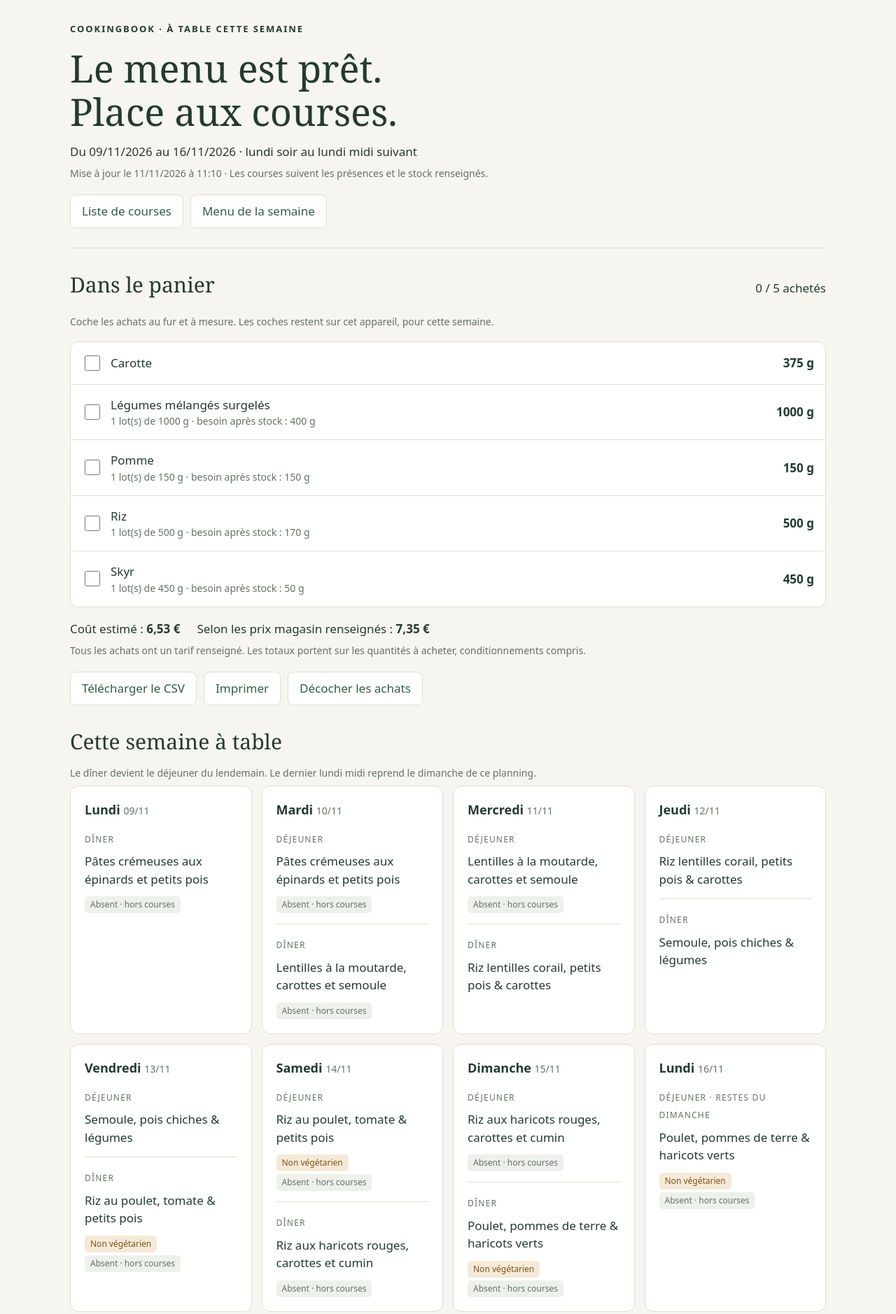
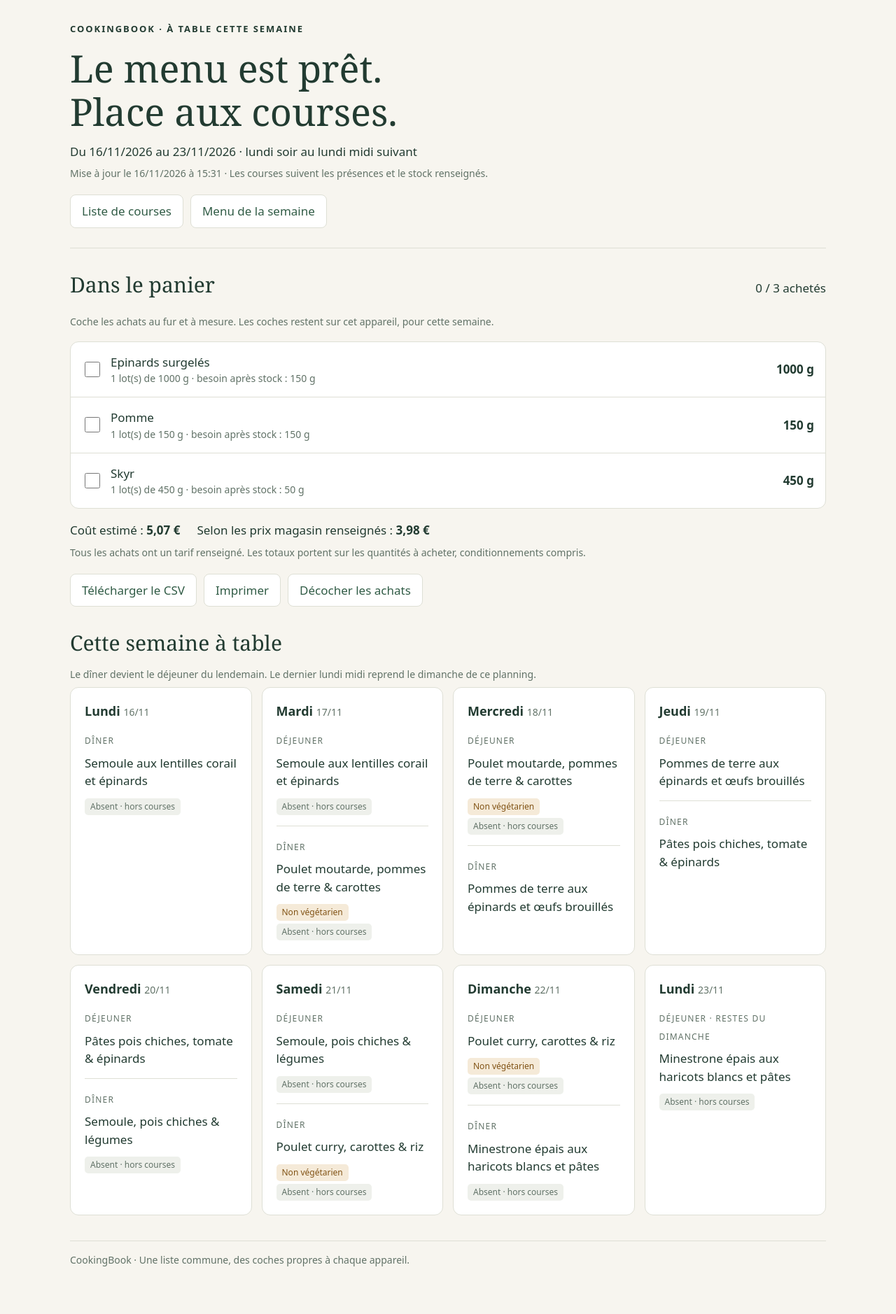
Before and after one commit to Thomas-Toignons/CookingBook, a plain HTML site: page docs/index.html in a window 1280 px wide. Shown: the top 1878 px of the page at 70% size. Drawn offline with Linux system fonts and the light colour scheme.

Commit message:
Actualiser le menu et la liste de courses

```diff
--- a/docs/courses.csv
+++ b/docs/courses.csv
@@ -1,6 +1,4 @@
 ingredient;unite;quantite_necessaire;stock_quantite;quantite_manquante;quantite_conditionnement;nombre_conditionnements;quantite_a_acheter;cout_estime;cout_reel
-Carotte;g;375.0;0.0;375.0;;;375.0;0.56;0.75
-Légumes mélangés surgelés;g;400.0;0.0;400.0;1000.0;1;1000.0;2.3;2.0
+Epinards surgelés;g;750.0;600.0;150.0;1000.0;1;1000.0;2.5;1.49
 Pomme;g;300.0;150.0;150.0;150.0;1;150.0;0.32;0.6
-Riz;g;240.0;70.0;170.0;500.0;1;500.0;1.1;2.11
 Skyr;g;500.0;450.0;50.0;450.0;1;450.0;2.25;1.89
--- a/docs/index.html
+++ b/docs/index.html
@@ -37,38 +37,36 @@
     @media print { body { background:white; font-size:12px; } main { max-width:none; padding:0; } nav,.actions,footer { display:none; } h1 { font-size:28px; } .jour,.courses li { break-inside:avoid; } .grille { grid-template-columns:repeat(3,1fr); } }
   </style>
 </head>
-<body data-semaine="2026-11-09">
+<body data-semaine="2026-11-16">
 <main>
   <header>
     <div class="signature">CookingBook · À table cette semaine</div>
     <h1>Le menu est prêt.<br>Place aux courses.</h1>
-    <p>Du 09/11/2026 au 16/11/2026 · lundi soir au lundi midi suivant</p>
-    <p class="secondaire">Mise à jour le 11/11/2026 à 11:10 · Les courses suivent les présences et le stock renseignés.</p>
+    <p>Du 16/11/2026 au 23/11/2026 · lundi soir au lundi midi suivant</p>
+    <p class="secondaire">Mise à jour le 16/11/2026 à 15:31 · Les courses suivent les présences et le stock renseignés.</p>
     <nav aria-label="Navigation"><a href="#courses">Liste de courses</a><a href="#menu">Menu de la semaine</a></nav>
   </header>
   <section id="courses" aria-labelledby="titre-courses">
-    <div class="entete"><h2 id="titre-courses">Dans le panier</h2><span id="progression" aria-live="polite">5 ingrédients</span></div>
+    <div class="entete"><h2 id="titre-courses">Dans le panier</h2><span id="progression" aria-live="polite">3 ingrédients</span></div>
     <p class="secondaire">Coche les achats au fur et à mesure. Les coches restent sur cet appareil, pour cette semaine.</p>
-    <ul class="courses"><li><label for="achat-0"><input id="achat-0" type="checkbox" data-ingredient="Carotte"><span class="ingredient">Carotte</span><span class="quantite">375 g</span></label></li>
-<li><label for="achat-1"><input id="achat-1" type="checkbox" data-ingredient="Légumes mélangés surgelés"><span class="ingredient">Légumes mélangés surgelés<small class="secondaire">1 lot(s) de 1000 g · besoin après stock : 400 g</small></span><span class="quantite">1000 g</span></label></li>
-<li><label for="achat-2"><input id="achat-2" type="checkbox" data-ingredient="Pomme"><span class="ingredient">Pomme<small class="secondaire">1 lot(s) de 150 g · besoin après stock : 150 g</small></span><span class="quantite">150 g</span></label></li>
-<li><label for="achat-3"><input id="achat-3" type="checkbox" data-ingredient="Riz"><span class="ingredient">Riz<small class="secondaire">1 lot(s) de 500 g · besoin après stock : 170 g</small></span><span class="quantite">500 g</span></label></li>
-<li><label for="achat-4"><input id="achat-4" type="checkbox" data-ingredient="Skyr"><span class="ingredient">Skyr<small class="secondaire">1 lot(s) de 450 g · besoin après stock : 50 g</small></span><span class="quantite">450 g</span></label></li></ul>
-    <div class="budget"><span>Coût estimé : <strong>6,53 €</strong></span><span>Selon les prix magasin renseignés : <strong>7,35 €</strong></span></div>
+    <ul class="courses"><li><label for="achat-0"><input id="achat-0" type="checkbox" data-ingredient="Epinards surgelés"><span class="ingredient">Epinards surgelés<small class="secondaire">1 lot(s) de 1000 g · besoin après stock : 150 g</small></span><span class="quantite">1000 g</span></label></li>
+<li><label for="achat-1"><input id="achat-1" type="checkbox" data-ingredient="Pomme"><span class="ingredient">Pomme<small class="secondaire">1 lot(s) de 150 g · besoin après stock : 150 g</small></span><span class="quantite">150 g</span></label></li>
+<li><label for="achat-2"><input id="achat-2" type="checkbox" data-ingredient="Skyr"><span class="ingredient">Skyr<small class="secondaire">1 lot(s) de 450 g · besoin après stock : 50 g</small></span><span class="quantite">450 g</span></label></li></ul>
+    <div class="budget"><span>Coût estimé : <strong>5,07 €</strong></span><span>Selon les prix magasin renseignés : <strong>3,98 €</strong></span></div>
     <p class="secondaire">Tous les achats ont un tarif renseigné. Les totaux portent sur les quantités à acheter, conditionnements compris.</p>
     <div class="actions"><a href="courses.csv" download>Télécharger le CSV</a><button id="imprimer" type="button">Imprimer</button><button id="reinitialiser" type="button">Décocher les achats</button></div>
   </section>
   <section id="menu" aria-labelledby="titre-menu">
     <h2 id="titre-menu">Cette semaine à table</h2>
     <p class="secondaire">Le dîner devient le déjeuner du lendemain. Le dernier lundi midi reprend le dimanche de ce planning.</p>
-    <div class="grille"><article class="jour"><h3>Lundi <small>09/11</small></h3><div class="repas"><span class="label">Dîner</span><p>Pâtes crémeuses aux épinards et petits pois</p><span class="absent">Absent · hors courses</span></div></article>
-<article class="jour"><h3>Mardi <small>10/11</small></h3><div class="repas"><span class="label">Déjeuner</span><p>Pâtes crémeuses aux épinards et petits pois</p><span class="absent">Absent · hors courses</span></div><div class="repas"><span class="label">Dîner</span><p>Lentilles à la moutarde, carottes et semoule</p><span class="absent">Absent · hors courses</span></div></article>
-<article class="jour"><h3>Mercredi <small>11/11</small></h3><div class="repas"><span class="label">Déjeuner</span><p>Lentilles à la moutarde, carottes et semoule</p><span class="absent">Absent · hors courses</span></div><div class="repas"><span class="label">Dîner</span><p>Riz lentilles corail, petits pois &amp; carottes</p></div></article>
-<article class="jour"><h3>Jeudi <small>12/11</small></h3><div class="repas"><span class="label">Déjeuner</span><p>Riz lentilles corail, petits pois &amp; carottes</p></div><div class="repas"><span class="label">Dîner</span><p>Semoule, pois chiches &amp; légumes</p></div></article>
-<article class="jour"><h3>Vendredi <small>13/11</small></h3><div class="repas"><span class="label">Déjeuner</span><p>Semoule, pois chiches &amp; légumes</p></div><div class="repas"><span class="label">Dîner</span><p>Riz au poulet, tomate &amp; petits pois</p><span class="badge">Non végétarien</span><span class="absent">Absent · hors courses</span></div></article>
-<article class="jour"><h3>Samedi <small>14/11</small></h3><div class="repas"><span class="label">Déjeuner</span><p>Riz au poulet, tomate &amp; petits pois</p><span class="badge">Non végétarien</span><span class="absent">Absent · hors courses</span></div><div class="repas"><span class="label">Dîner</span><p>Riz aux haricots rouges, carottes et cumin</p><span class="absent">Absent · hors courses</span></div></article>
-<article class="jour"><h3>Dimanche <small>15/11</small></h3><div class="repas"><span class="label">Déjeuner</span><p>Riz aux haricots rouges, carottes et cumin</p><span class="absent">Absent · hors courses</span></div><div class="repas"><span class="label">Dîner</span><p>Poulet, pommes de terre &amp; haricots verts</p><span class="badge">Non végétarien</span><span class="absent">Absent · hors courses</span></div></article>
-<article class="jour"><h3>Lundi <small>16/11</small></h3><div class="repas"><span class="label">Déjeuner · restes du dimanche</span><p>Poulet, pommes de terre &amp; haricots verts</p><span class="badge">Non végétarien</span><span class="absent">Absent · hors courses</span></div></article></div>
+    <div class="grille"><article class="jour"><h3>Lundi <small>16/11</small></h3><div class="repas"><span class="label">Dîner</span><p>Semoule aux lentilles corail et épinards</p><span class="absent">Absent · hors courses</span></div></article>
+<article class="jour"><h3>Mardi <small>17/11</small></h3><div class="repas"><span class="label">Déjeuner</span><p>Semoule aux lentilles corail et épinards</p><span class="absent">Absent · hors courses</span></div><div class="repas"><span class="label">Dîner</span><p>Poulet moutarde, pommes de terre &amp; carottes</p><span class="badge">Non végétarien</span><span class="absent">Absent · hors courses</span></div></article>
+<article class="jour"><h3>Mercredi <small>18/11</small></h3><div class="repas"><span class="label">Déjeuner</span><p>Poulet moutarde, pommes de terre &amp; carottes</p><span class="badge">Non végétarien</span><span class="absent">Absent · hors courses</span></div><div class="repas"><span class="label">Dîner</span><p>Pommes de terre aux épinards et œufs brouillés</p></div></article>
+<article class="jour"><h3>Jeudi <small>19/11</small></h3><div class="repas"><span class="label">Déjeuner</span><p>Pommes de terre aux épinards et œufs brouillés</p></div><div class="repas"><span class="label">Dîner</span><p>Pâtes pois chiches, tomate &amp; épinards</p></div></article>
+<article class="jour"><h3>Vendredi <small>20/11</small></h3><div class="repas"><span class="label">Déjeuner</span><p>Pâtes pois chiches, tomate &amp; épinards</p></div><div class="repas"><span class="label">Dîner</span><p>Semoule, pois chiches &amp; légumes</p><span class="absent">Absent · hors courses</span></div></article>
+<article class="jour"><h3>Samedi <small>21/11</small></h3><div class="repas"><span class="label">Déjeuner</span><p>Semoule, pois chiches &amp; légumes</p><span class="absent">Absent · hors courses</span></div><div class="repas"><span class="label">Dîner</span><p>Poulet curry, carottes &amp; riz</p><span class="badge">Non végétarien</span><span class="absent">Absent · hors courses</span></div></article>
+<article class="jour"><h3>Dimanche <small>22/11</small></h3><div class="repas"><span class="label">Déjeuner</span><p>Poulet curry, carottes &amp; riz</p><span class="badge">Non végétarien</span><span class="absent">Absent · hors courses</span></div><div class="repas"><span class="label">Dîner</span><p>Minestrone épais aux haricots blancs et pâtes</p><span class="absent">Absent · hors courses</span></div></article>
+<article class="jour"><h3>Lundi <small>23/11</small></h3><div class="repas"><span class="label">Déjeuner · restes du dimanche</span><p>Minestrone épais aux haricots blancs et pâtes</p><span class="absent">Absent · hors courses</span></div></article></div>
   </section>
   <footer class="secondaire">CookingBook · Une liste commune, des coches propres à chaque appareil.</footer>
 </main>
```
Also changed, not shown: menus/historique.json (+25 -0 lines), 1 other file.
